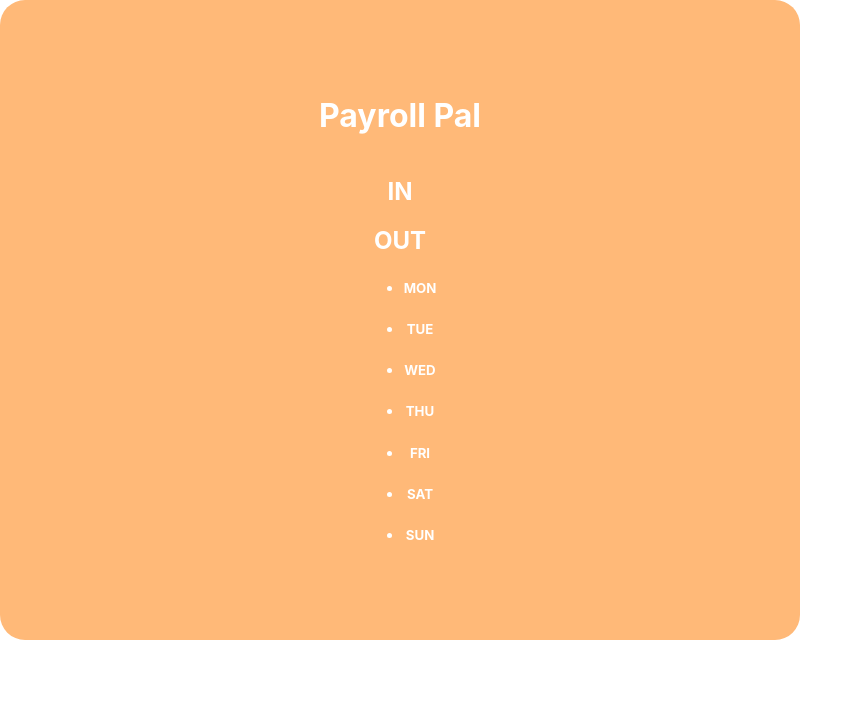
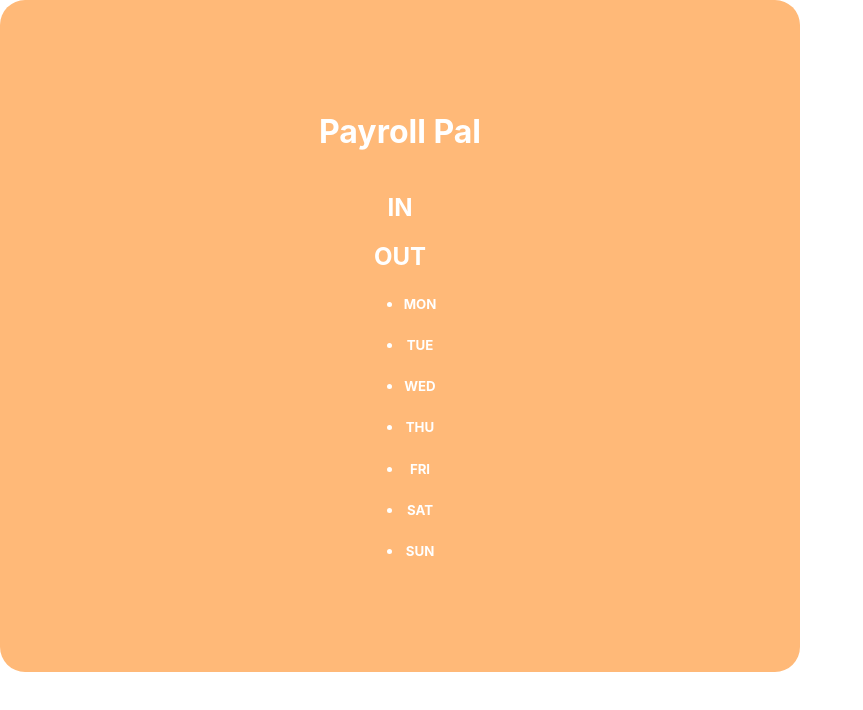
Before and after one commit to llam722/payroll-pal, a React (Create React App) app in the folder payroll-pal-extension/: page / in a window 1280 px wide. Shown: the top 710 px of the page, without its empty margins (0-863 px from the left). Built offline with nearby package versions, Linux system fonts and the light colour scheme.

Commit message:
assign max width and height

```diff
--- a/payroll-pal-extension/public/index.html
+++ b/payroll-pal-extension/public/index.html
@@ -6,8 +6,8 @@
     <meta name="viewport" content="width=device-width, initial-scale=1" />
     <meta name="theme-color" content="#000000" />
     <meta
-      name="description"
-      content="Web site created using create-react-app"
+      name="Payroll Pal"
+      content="Payroll Chrome Extension"
     />
     <link rel="apple-touch-icon" href="%PUBLIC_URL%/logo192.png" />
     <!--
--- a/payroll-pal-extension/src/App.css
+++ b/payroll-pal-extension/src/App.css
@@ -25,6 +25,8 @@
   font-size: 1rem;
   color: white;
   border-radius: 25px;
+  overflow: hidden;
+  padding: 1em;
 }
 
 .App-link {
```
